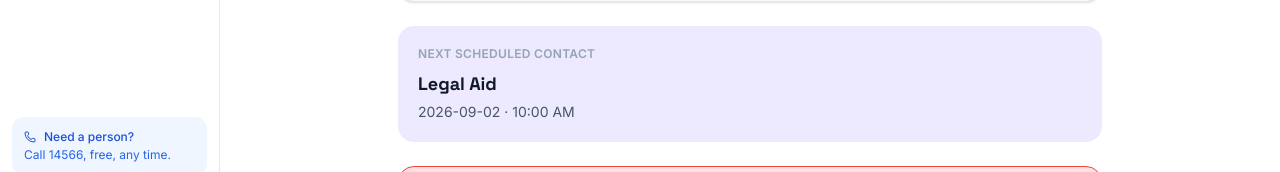
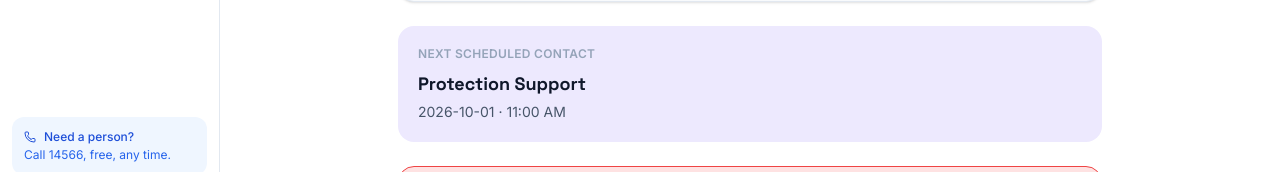
Before and after one commit to Aadarshsingh16/PS-094, a Next.js app in the folder web-app/: page /victim/support in a window 1280 px wide. Shown: the part 508-680 px from the top of the page. Built offline with nearby package versions, Linux system fonts and the light colour scheme.

Commit message:
feat: finalize Phase 2 implementation for Victim Portal, verifying all screens against Figma designs and ensuring functionality for check-in flow, privacy settings, and support features

```diff
--- a/web-app/src/app/(victim)/victim/support/page.tsx
+++ b/web-app/src/app/(victim)/victim/support/page.tsx
@@ -5,8 +5,9 @@ const CASE_ID = "NHAA-DEMO-1042";
 
 export default function SupportPage() {
   const active = interventions.filter((item) => item.caseId === CASE_ID);
+  const today = new Date().toISOString().slice(0, 10);
   const upcoming = active
-    .filter((item) => item.scheduledDate)
+    .filter((item) => item.scheduledDate && item.status !== "COMPLETED" && item.scheduledDate >= today)
     .sort((a, b) => String(a.scheduledDate).localeCompare(String(b.scheduledDate)));
   const next = upcoming[0];
 
```
Also changed, not shown: 2 other files (tests, documents, lock files or other folders).
